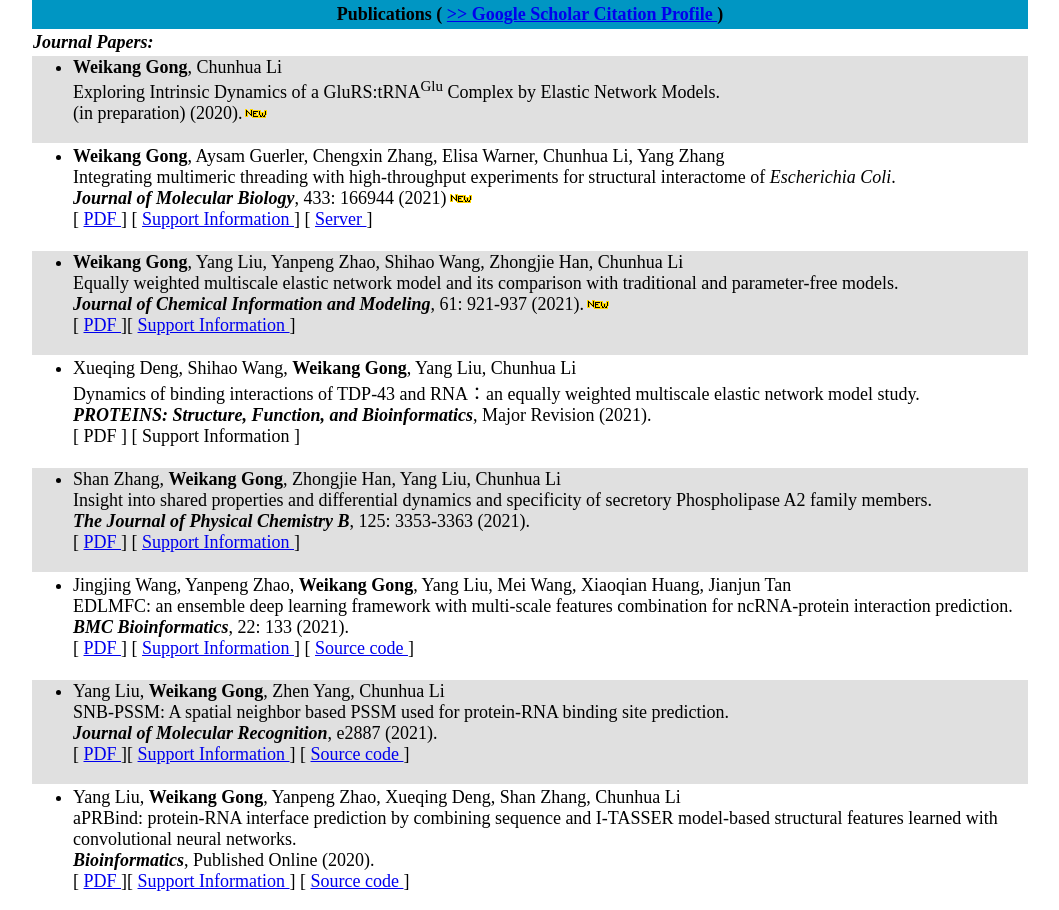
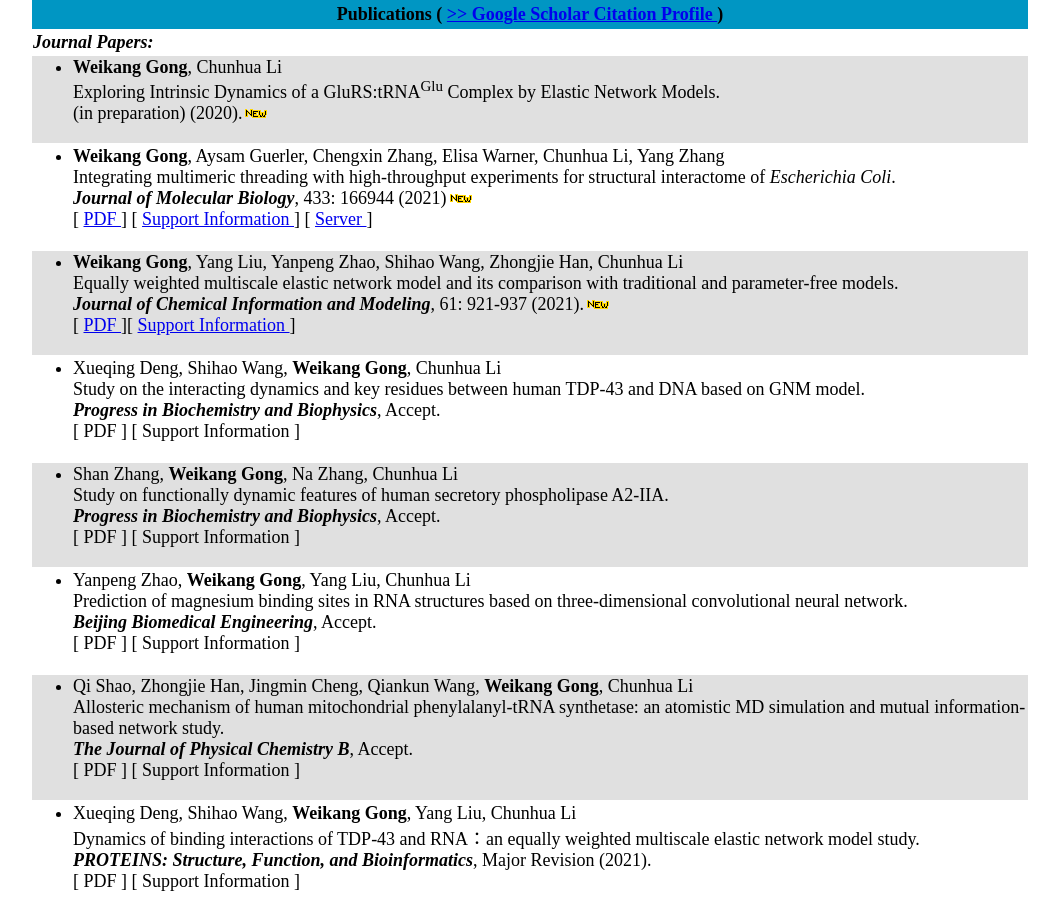
Before and after one commit to Weikang-Gong/Weikang-Gong.github.io, a plain HTML site: page Publications.html in a window 1280 px wide. Shown: the part 86-996 px from the top of the page, without its empty margins (110-1169 px from the left). Drawn offline with Linux system fonts and the light colour scheme.

Commit message:
Update Publications.html

```diff
--- a/Publications.html
+++ b/Publications.html
@@ -169,6 +169,126 @@
 		</font>
 		</td>
 	</tr>
+		<tr>
+		<td valign="middele" width="1000">
+		<font face="Times New Roman" size=4>
+		<ul>
+		<li>
+        Xueqing Deng, Shihao Wang, <b>Weikang Gong</b>, Chunhua Li
+		<br>
+        Study on the interacting dynamics and key residues between human TDP-43 and DNA based on GNM model.
+		<br>
+        <b><i>Progress in Biochemistry and Biophysics</i></b>, Accept.
+		<br>
+        [
+		<!--
+		<a href="./Journal_Papers/2021_JPCB_Insight into Shared Properties and Differential Dynamics and Specificity of Secretory Phospholipase A2 Family Members.pdf">
+		-->
+		PDF
+		</a>
+		]
+		[
+		<!--
+		<a href="./Journal_Papers/2021_JPCB_Insight into Shared Properties and Differential Dynamics and Specificity of Secretory Phospholipase A2 Family Members_SI.pdf">
+		-->
+		Support Information
+		</a>
+		]
+		</li>
+		</ul>
+		</font>
+		</td>
+	</tr>
+	<tr>
+		<td valign="middele" width="1000" bgcolor="#E0E0E0">
+		<font face="Times New Roman" size=4>
+		<ul>
+		<li>
+        Shan Zhang, <b>Weikang Gong</b>, Na Zhang, Chunhua Li
+		<br>
+        Study on functionally dynamic features of human secretory phospholipase A2-IIA.
+		<br>
+        <b><i>Progress in Biochemistry and Biophysics</i></b>, Accept.
+		<br>
+        [
+		<!--
+		<a href="./Journal_Papers/2021_JPCB_Insight into Shared Properties and Differential Dynamics and Specificity of Secretory Phospholipase A2 Family Members.pdf">
+		-->
+		PDF
+		</a>
+		]
+		[
+		<!--
+		<a href="./Journal_Papers/2021_JPCB_Insight into Shared Properties and Differential Dynamics and Specificity of Secretory Phospholipase A2 Family Members_SI.pdf">
+		-->
+		Support Information
+		</a>
+		]
+		</li>
+		</ul>
+		</font>
+		</td>
+	</tr>
+	<tr>
+		<td valign="middele" width="1000">
+		<font face="Times New Roman" size=4>
+		<ul>
+		<li>
+        Yanpeng Zhao, <b>Weikang Gong</b>, Yang Liu, Chunhua Li
+		<br>
+        Prediction of magnesium binding sites in RNA structures based on three-dimensional convolutional neural network.
+		<br>
+        <b><i>Beijing Biomedical Engineering</i></b>, Accept.
+		<br>
+        [
+		<!--
+		<a href="./Journal_Papers/2021_JPCB_Insight into Shared Properties and Differential Dynamics and Specificity of Secretory Phospholipase A2 Family Members.pdf">
+		-->
+		PDF
+		</a>
+		]
+		[
+		<!--
+		<a href="./Journal_Papers/2021_JPCB_Insight into Shared Properties and Differential Dynamics and Specificity of Secretory Phospholipase A2 Family Members_SI.pdf">
+		-->
+		Support Information
+		</a>
+		]
+		</li>
+		</ul>
+		</font>
+		</td>
+	</tr>
+	<tr>
+		<td valign="middele" width="1000" bgcolor="#E0E0E0">
+		<font face="Times New Roman" size=4>
+		<ul>
+		<li>
+        Qi Shao, Zhongjie Han, Jingmin Cheng, Qiankun Wang, <b>Weikang Gong</b>, Chunhua Li
+		<br>
+        Allosteric mechanism of human mitochondrial phenylalanyl-tRNA synthetase: an atomistic MD simulation and mutual information-based network study.
+		<br>
+        <b><i>The Journal of Physical Chemistry B</i></b>, Accept.
+		<br>
+        [
+		<!--
+		<a href="./Journal_Papers/2021_JPCB_Insight into Shared Properties and Differential Dynamics and Specificity of Secretory Phospholipase A2 Family Members.pdf">
+		-->
+		PDF
+		</a>
+		]
+		[
+		<!--
+		<a href="./Journal_Papers/2021_JPCB_Insight into Shared Properties and Differential Dynamics and Specificity of Secretory Phospholipase A2 Family Members_SI.pdf">
+		-->
+		Support Information
+		</a>
+		]
+		</li>
+		</ul>
+		</font>
+		</td>
+	</tr>
 	<tr>
 		<td valign="middele" width="1000">
 		<font face="Times New Roman" size=4>
@@ -195,7 +315,7 @@
 		</font>
 		</td>
 	</tr>
-		<tr>
+	<tr>
 		<td valign="middele" width="1000" bgcolor="#E0E0E0">
 		<font face="Times New Roman" size=4>
 		<ul>
```
